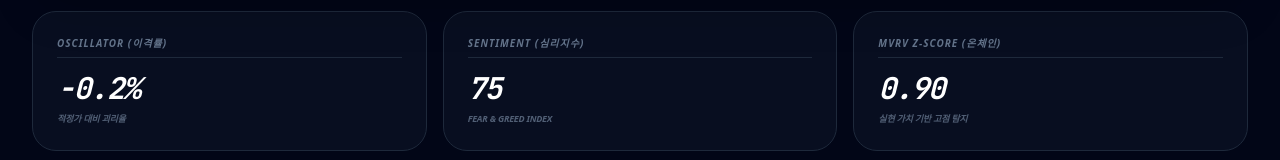
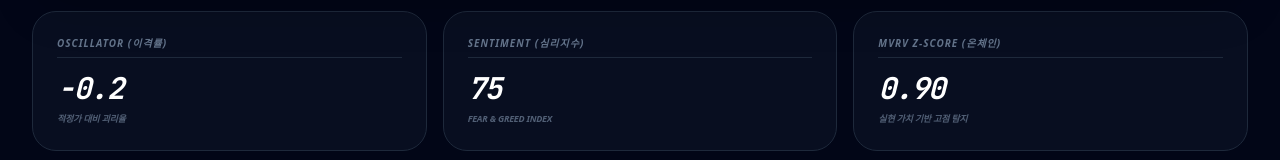
Before and after one commit to y2kjoh23-ux/btc-compass_26, a React (Vite) app: page / in a window 1280 px wide. Shown: the part 523-683 px from the top of the page. Built offline with nearby package versions, Linux system fonts and the light colour scheme; no server answers.

Commit message:
Fix display of deviation percentage in MetricCard

```diff
--- a/App.tsx
+++ b/App.tsx
@@ -232,7 +232,7 @@ const App: React.FC = () => {
 
         {/* METRICS GRID */}
         <div className="grid grid-cols-1 md:grid-cols-3 gap-4 mb-6">
-          <MetricCard label="OSCILLATOR (이격률)" value={`${stats.deviationPercent > 0 ? '+' : ''}${stats.deviationPercent.toFixed(1)}%`} subValue="적정가 대비 괴리율" />
+          <MetricCard label="OSCILLATOR (이격률)" value={`${stats.deviationPercent > 0 ? '+' : ''}${stats.deviationPercent.toFixed(1)}`} subValue="적정가 대비 괴리율" />
           <MetricCard label="SENTIMENT (심리지수)" value={data.fngValue} subValue="Fear & Greed Index" />
           <MetricCard label="MVRV Z-SCORE (온체인)" value={stats.mvrvEst.toFixed(2)} subValue="실현 가치 기반 고점 탐지" />
         </div>
```
